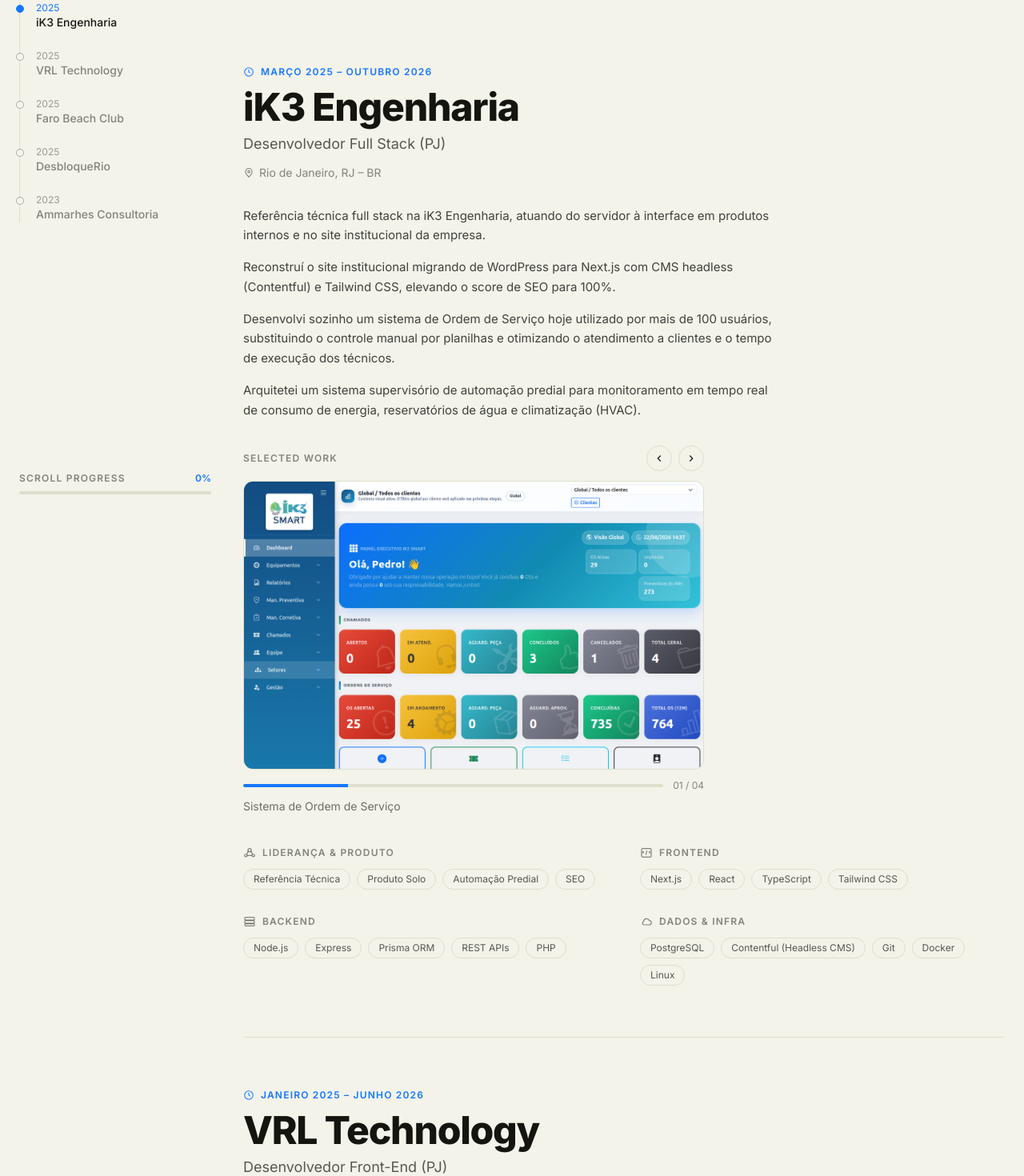
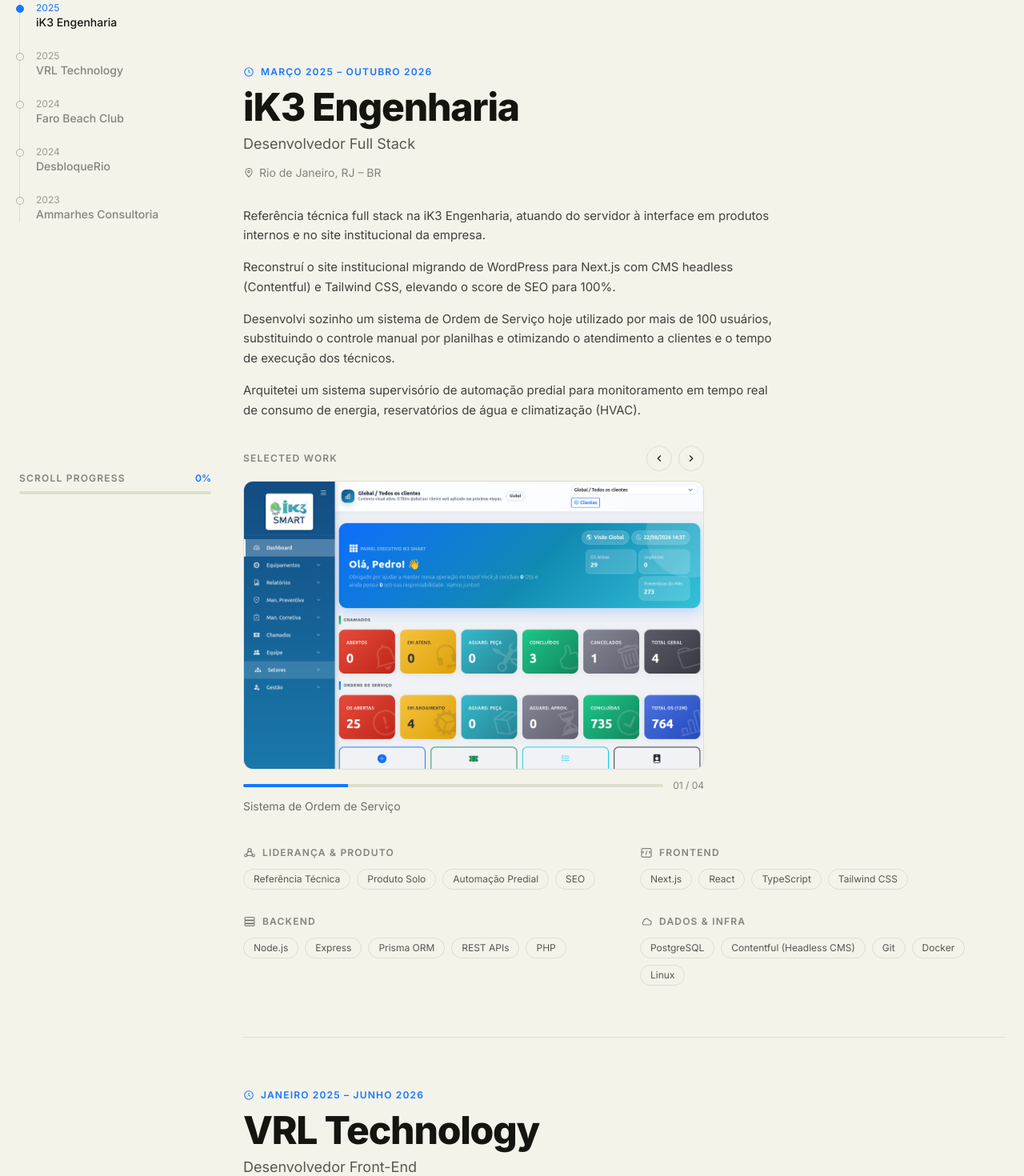
Before and after one commit to LPedroo/portfolio-pedro, a Next.js app: page / in a window 1280 px wide. Shown: the part 490-1960 px from the top of the page at 80% size. Built offline with nearby package versions, Linux system fonts and the light colour scheme.

Commit message:
feat: atualizar informações de experiência profissional, ajustando cargos e períodos

```diff
--- a/src/data/experience.ts
+++ b/src/data/experience.ts
@@ -25,7 +25,7 @@ export const experiences: Experience[] = [
     id: "ik3-engenharia",
     year: "2025",
     company: "iK3 Engenharia",
-    role: "Desenvolvedor Full Stack (PJ)",
+    role: "Desenvolvedor Full Stack",
     period: "Março 2025 – Outubro 2026",
     location: ["Rio de Janeiro, RJ – BR"],
     summary: [
@@ -67,7 +67,7 @@ export const experiences: Experience[] = [
     id: "vrl-technology",
     year: "2025",
     company: "VRL Technology",
-    role: "Desenvolvedor Front-End (PJ)",
+    role: "Desenvolvedor Front-End",
     period: "Janeiro 2025 – Junho 2026",
     location: ["Rio de Janeiro, RJ – BR"],
     summary: [
@@ -112,10 +112,10 @@ export const experiences: Experience[] = [
   },
   {
     id: "faro-beach-club",
-    year: "2025",
+    year: "2024",
     company: "Faro Beach Club",
-    role: "Freelancer",
-    period: "Maio 2025 – Julho 2026",
+    role: "Desenvolvedor Full Stack",
+    period: "Junho 2024 – Janeiro 2025",
     location: ["Rio de Janeiro, RJ – BR"],
     summary: [
       "Criação e manutenção contínua do site do Faro Beach Club, casa de eventos e shows no Leblon frequentada por celebridades e grandes produções.",
@@ -154,10 +154,10 @@ export const experiences: Experience[] = [
   },
   {
     id: "desbloquerio",
-    year: "2025",
+    year: "2024",
     company: "DesbloqueRio",
-    role: "Freelancer",
-    period: "Julho 2025 – Maio 2026",
+    role: "Desenvolvedor Front-End & Marketing Digital",
+    period: "Setembro 2023 – Junho 2024",
     location: ["Rio de Janeiro, RJ – BR"],
     summary: [
       "Reconstruí do zero o site institucional de um studio automotivo (DesbloqueRio), migrando de um WordPress feito pelo próprio cliente para uma stack moderna e melhorando o SEO em 100%.",
```
